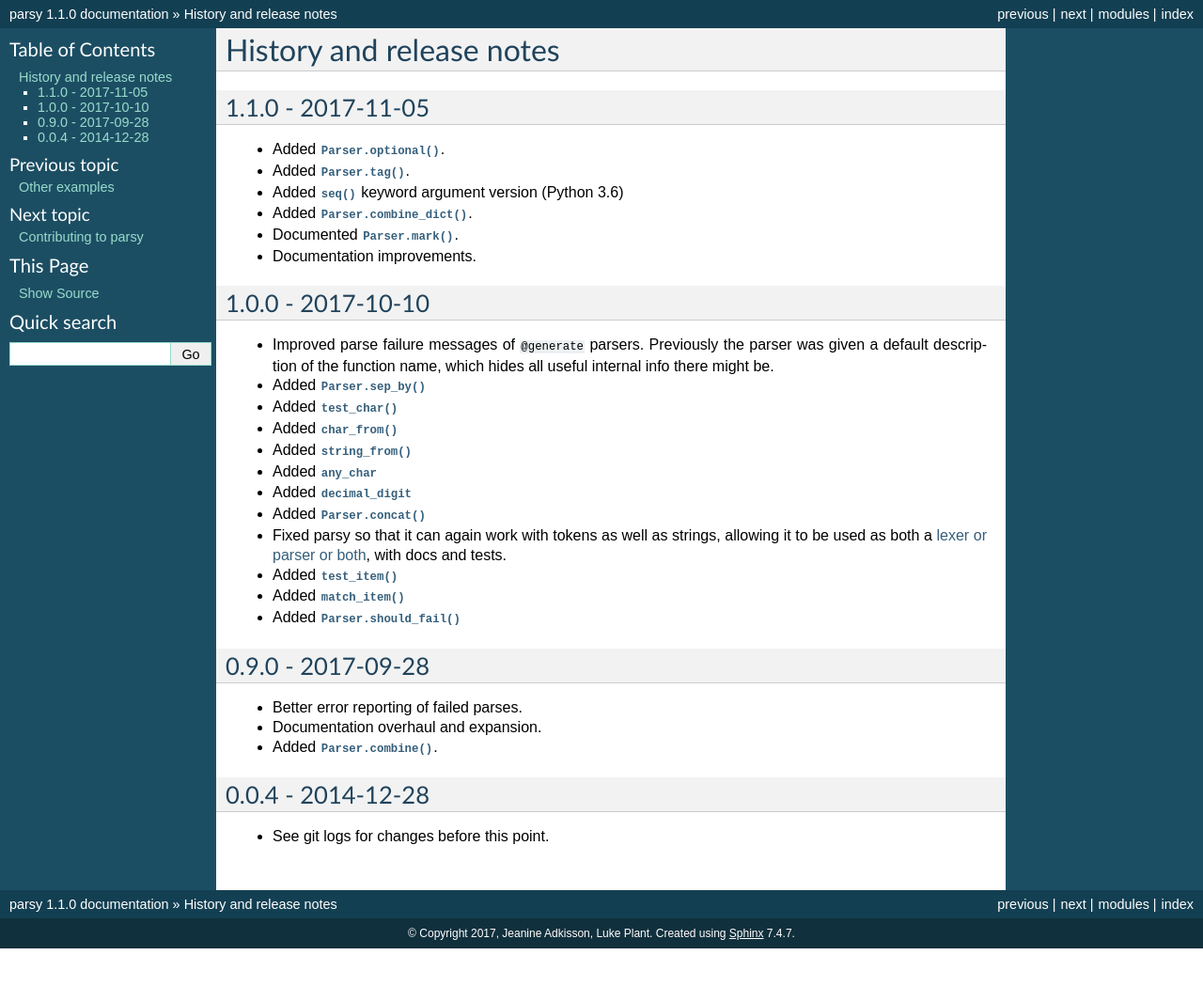
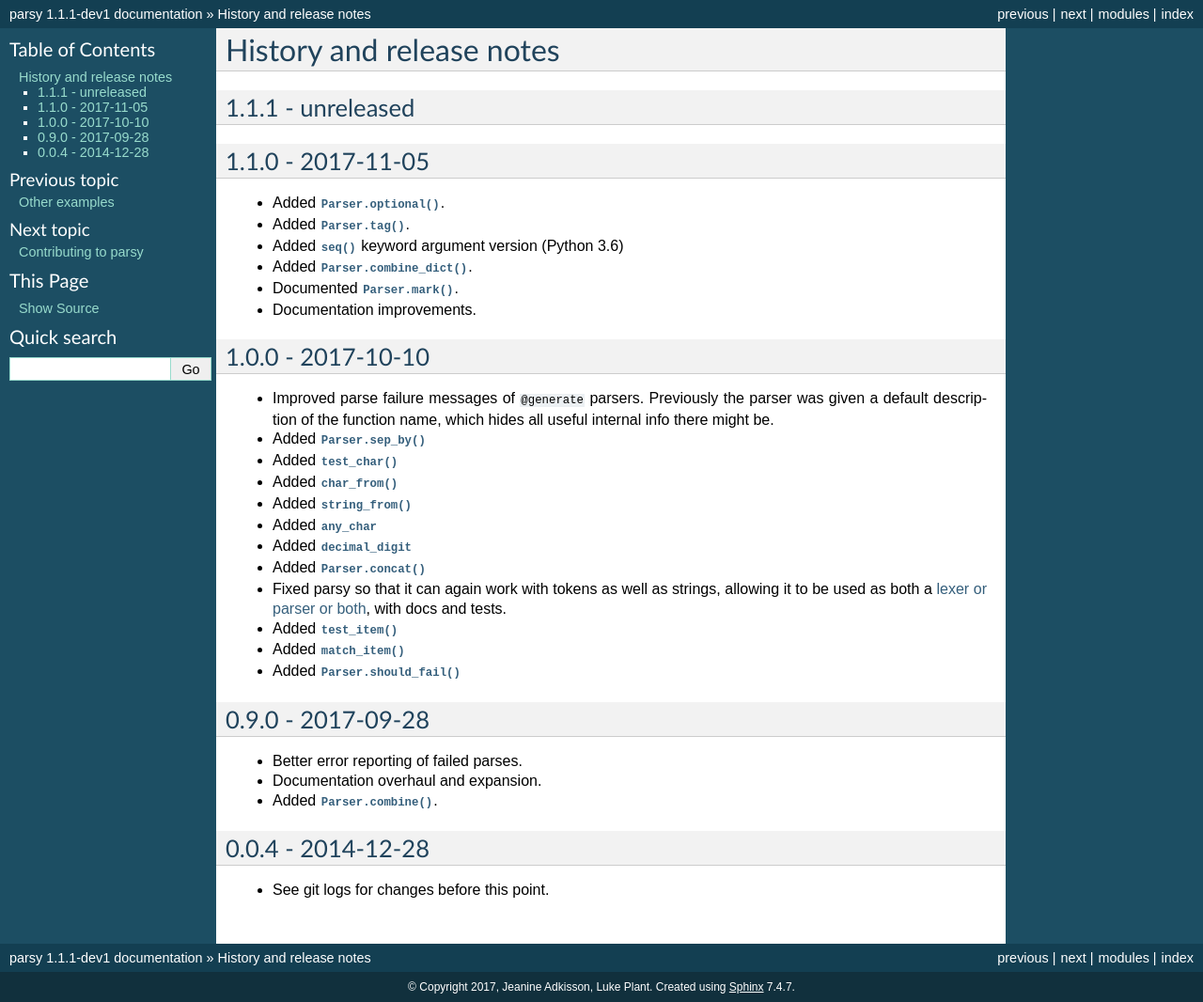
Before and after one commit to python-parsy/parsy, a Sphinx documentation site: the page built from docs/history.rst, in a window 1280 px wide. Shown: the whole page at 94% size. Built offline with Sphinx 7.4.7, drawn with Linux system fonts in a browser that asks for light colours; before the commit the page ends 1009 px from its top, so only the background shows below that.

Commit message:
Prep for next release

```diff
--- a/docs/conf.py
+++ b/docs/conf.py
@@ -57,7 +57,7 @@
 # The short X.Y version.
 version = '1.1.0'
 # The full version, including alpha/beta/rc tags.
-release = '1.1.0'
+release = '1.1.1-dev1'
 
 # The language for content autogenerated by Sphinx. Refer to documentation
 # for a list of supported languages.
--- a/docs/history.rst
+++ b/docs/history.rst
@@ -3,6 +3,10 @@
 =========================
 
 .. currentmodule:: parsy
+
+1.1.1 - unreleased
+------------------
+
 
 1.1.0 - 2017-11-05
 ------------------
--- a/src/parsy/version.py
+++ b/src/parsy/version.py
@@ -1 +1 @@
-__version__ = '1.1.0'
+__version__ = '1.1.1-dev1'
```
